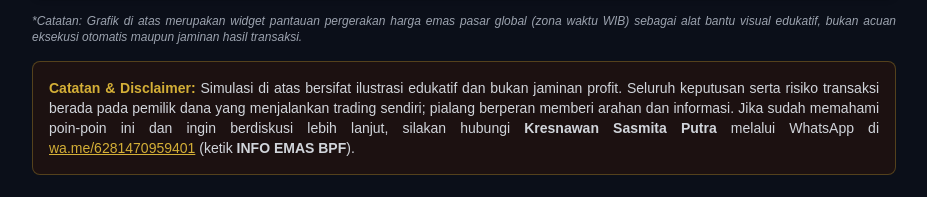
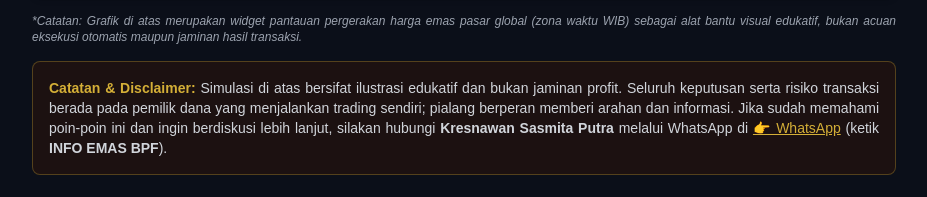
Before and after one commit to Kresnawan60/Pustaka-wbiznet, a plain HTML site: page artikel_BPF.html in a window 1280 px wide. Shown: the part 2408-2605 px from the top of the page, without its empty margins (176-1103 px from the left). Drawn offline with nearby package versions, Linux system fonts and the light colour scheme; a script that the page names is missing.

Commit message:
Update artikel_BPF.html

```diff
--- a/artikel_BPF.html
+++ b/artikel_BPF.html
@@ -135,7 +135,7 @@
 
                 <div class="bg-amber-950/30 border border-gold/30 p-4 rounded-lg mt-4">
                     <p class="text-xs md:text-sm text-gray-300">
-                        <strong class="text-gold">Catatan &amp; Disclaimer:</strong> Simulasi di atas bersifat ilustrasi edukatif dan bukan jaminan profit. Seluruh keputusan serta risiko transaksi berada pada pemilik dana yang menjalankan trading sendiri; pialang berperan memberi arahan dan informasi. Jika sudah memahami poin-poin ini dan ingin berdiskusi lebih lanjut, silakan hubungi <strong>Kresnawan Sasmita Putra</strong> melalui WhatsApp di <a href="https://wa.me/6281470959401?text=INFO%20EMAS%20BPF" target="_blank" rel="noopener noreferrer" class="text-gold underline">wa.me/6281470959401</a> (ketik <strong>INFO EMAS BPF</strong>).
+                        <strong class="text-gold">Catatan &amp; Disclaimer:</strong> Simulasi di atas bersifat ilustrasi edukatif dan bukan jaminan profit. Seluruh keputusan serta risiko transaksi berada pada pemilik dana yang menjalankan trading sendiri; pialang berperan memberi arahan dan informasi. Jika sudah memahami poin-poin ini dan ingin berdiskusi lebih lanjut, silakan hubungi <strong>Kresnawan Sasmita Putra</strong> melalui WhatsApp di <a href="https://wa.me/6281470959401?text=INFO%20EMAS%20BPF" target="_blank" rel="noopener noreferrer" class="text-gold underline">👉 WhatsApp</a> (ketik <strong>INFO EMAS BPF</strong>).
                     </p>
                 </div>
             </section>
```
